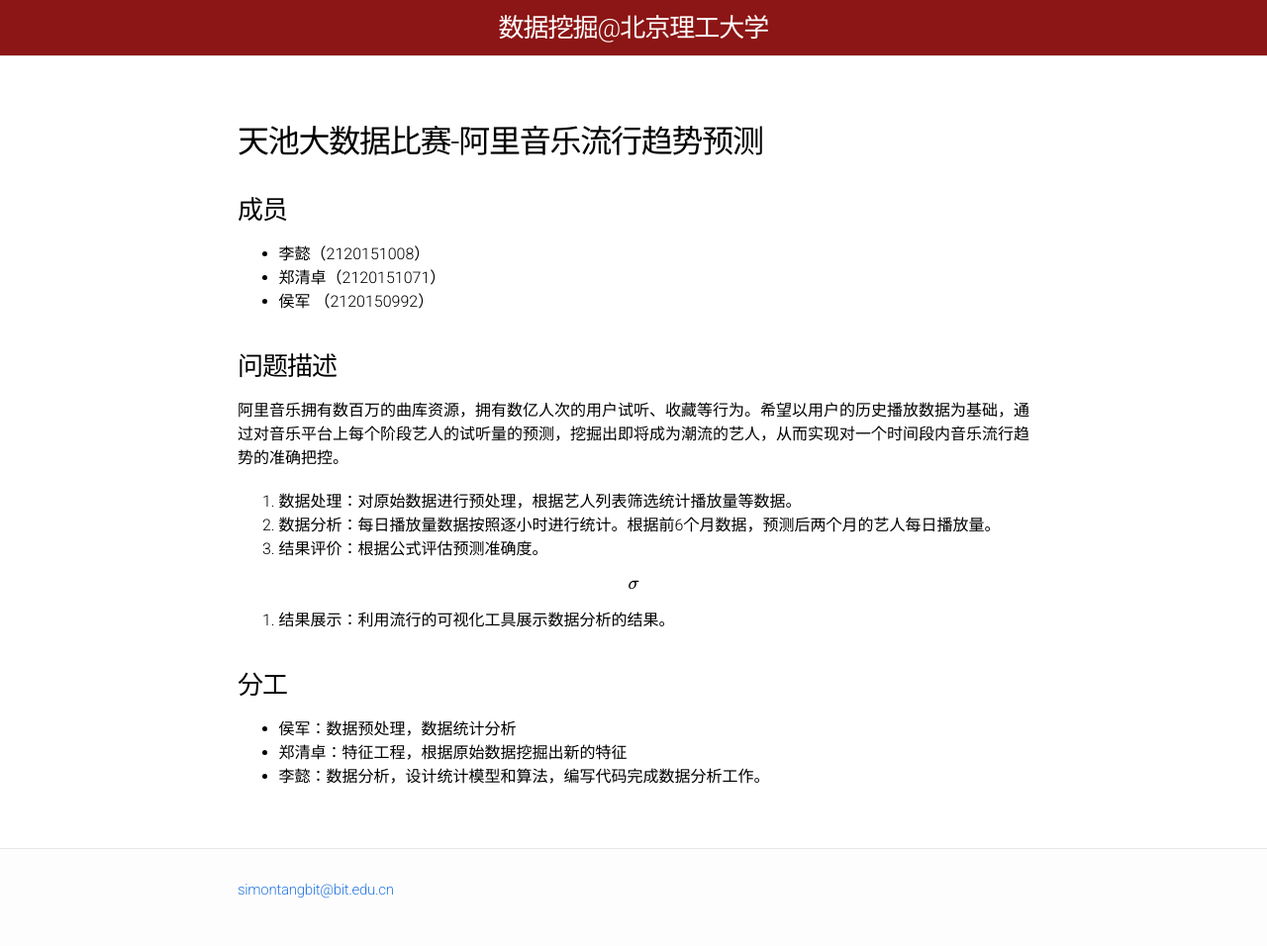
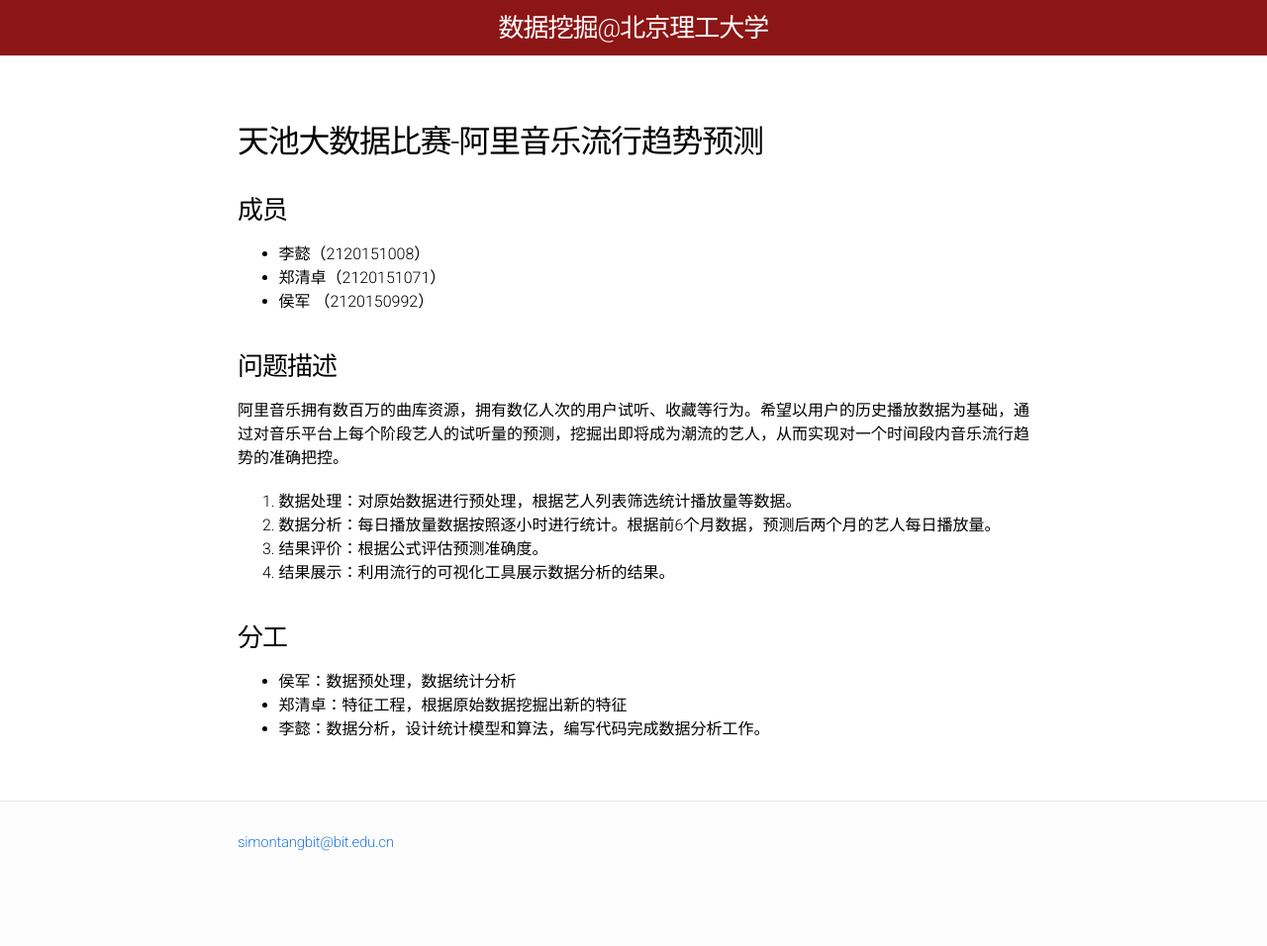
Before and after one commit to BITDM/bitdm.github.io, a Jekyll site: the page built from 2016/projects/p03/proposal.md, in a window 1280 px wide. Shown: the whole page at 99% size. Built offline with Jekyll 4.4.1, drawn with Linux system fonts in a browser that asks for light colours; formulas are drawn with MathJax 3; after the commit the page ends 908 px from its top, so only the background shows below that.

Commit message:
Create the proposal file

```diff
--- a/2016/projects/p03/proposal.md
+++ b/2016/projects/p03/proposal.md
@@ -19,12 +19,7 @@
 1. 数据处理：对原始数据进行预处理，根据艺人列表筛选统计播放量等数据。
 2. 数据分析：每日播放量数据按照逐小时进行统计。根据前6个月数据，预测后两个月的艺人每日播放量。
 3. 结果评价：根据公式评估预测准确度。
-
-$$
-    \sigma
-$$
-
-3. 结果展示：利用流行的可视化工具展示数据分析的结果。
+4. 结果展示：利用流行的可视化工具展示数据分析的结果。
 
 ### 分工
 
```
